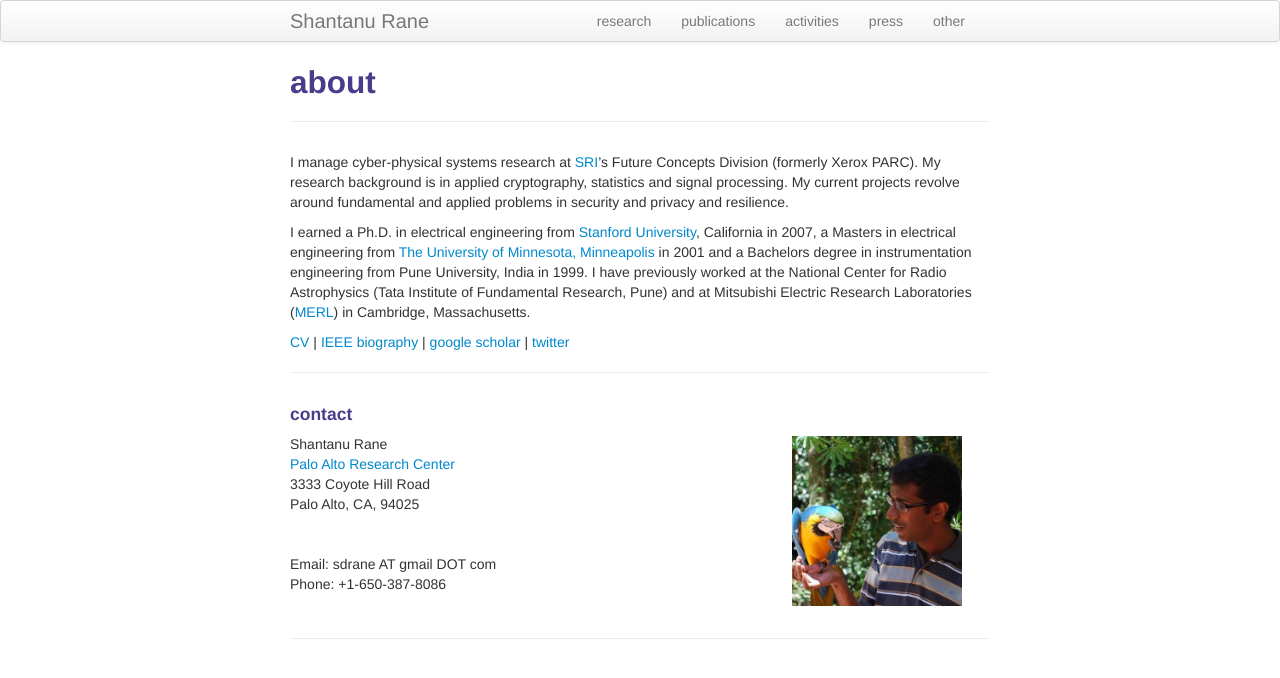
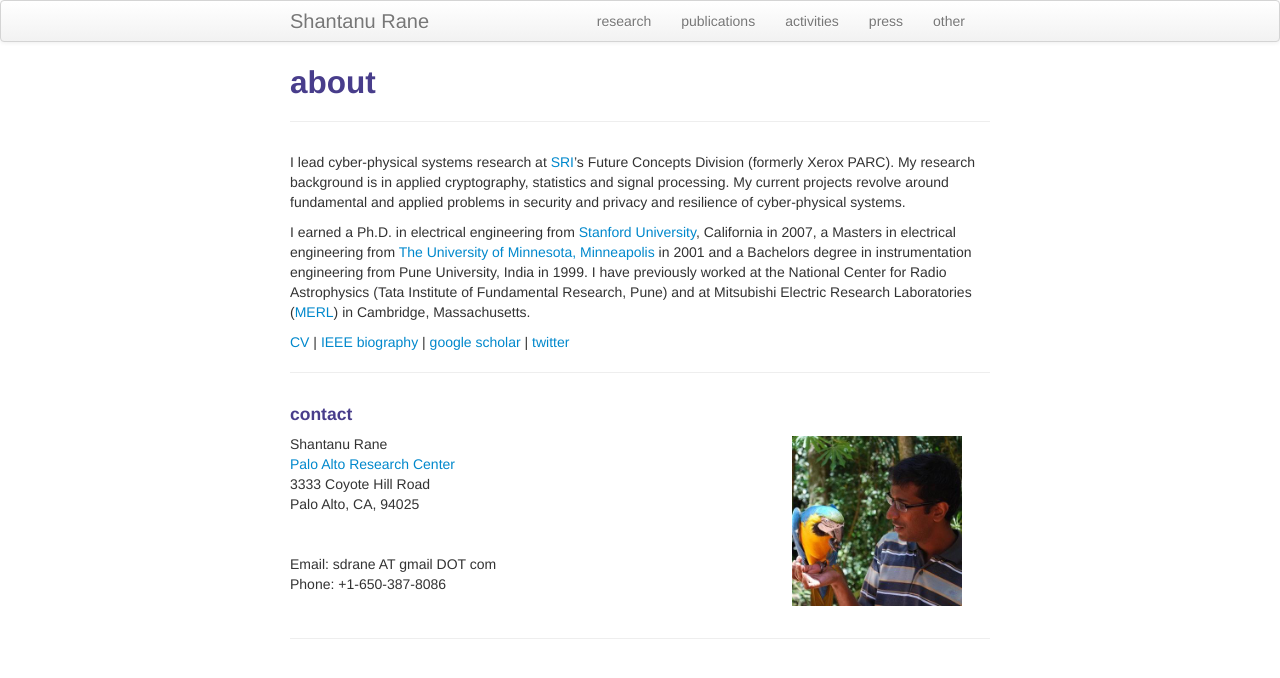
Before and after one commit to shantanudrane/shantanudrane.github.io, a Jekyll site: the page built from index.md, in a window 1280 px wide. Shown: the top 678 px of the page. Built offline with Jekyll 4.4.1, drawn with Linux system fonts in a browser that asks for light colours.

Commit message:
Update index.md
Minor

```diff
--- a/index.md
+++ b/index.md
@@ -4,7 +4,7 @@ title: about
 description: Shantanu Rane is a researcher in security and privacy at the Palo Alto Research Center.
 ---
 
-I manage cyber-physical systems research at [SRI](https://www.sri.com)'s Future Concepts Division (formerly Xerox PARC). My research background is in applied cryptography, statistics and signal processing. My current projects revolve around fundamental and applied problems in security and privacy and resilience.
+I lead cyber-physical systems research at [SRI](https://www.sri.com)'s Future Concepts Division (formerly Xerox PARC). My research background is in applied cryptography, statistics and signal processing. My current projects revolve around fundamental and applied problems in security and privacy and resilience of cyber-physical systems.
 
 I earned a Ph.D. in electrical engineering from [Stanford
 University](https://www.stanford.edu), California in 2007, a Masters in
```
